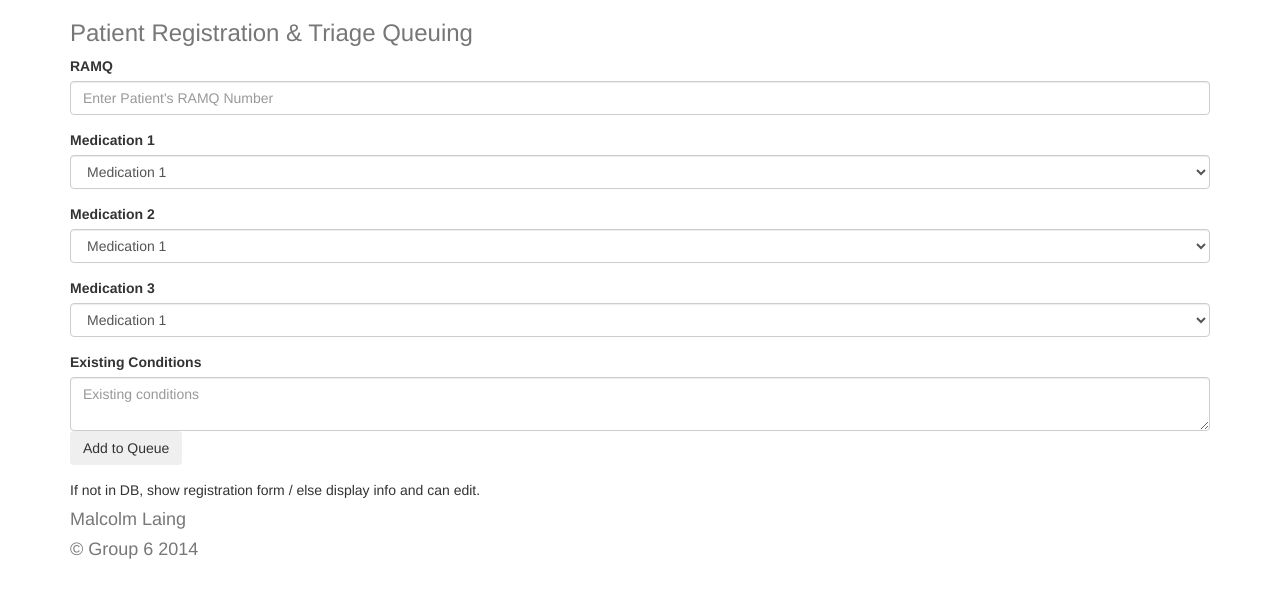
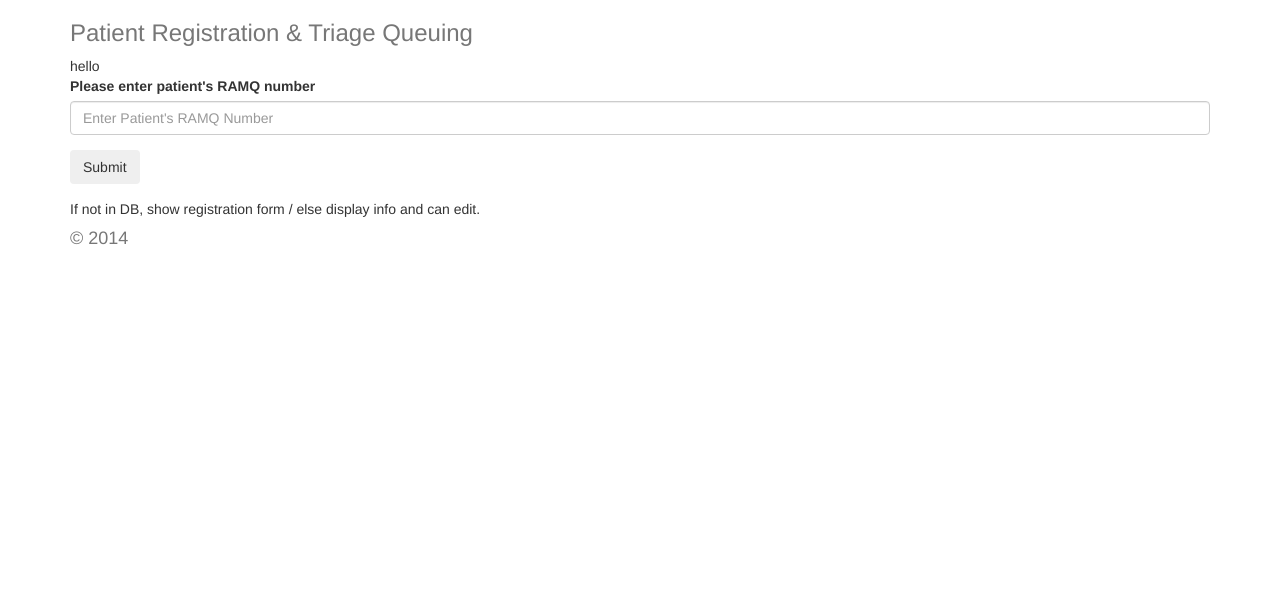
Before and after one commit to robertj456/clinic, a CodeIgniter app: a page that uses application/views/footer.php in a window 1280 px wide. Shown: the top 598 px of the page. Run offline with CodeIgniter, Linux system fonts and the light colour scheme; data that the repository does not hold is empty; some libraries are stand-ins or nearby versions.

```diff
--- a/application/controllers/patientregistration.php
+++ b/application/controllers/patientregistration.php
@@ -1,27 +1,69 @@
-<?php if ( ! defined('BASEPATH')) exit('No direct script access allowed');
+<?php
+if (!defined('BASEPATH'))
+    exit('No direct script access allowed');
 
-class PatientRegistration extends CI_Controller {
+class PatientRegistration extends CI_Controller
+{
 
-	function __construct() {
+    function __construct()
+    {
         parent::__construct();
+		$this->load->library('form_validation');
+
     }
     function index()
     {
-	if ($this->session->userdata('logged_in')) {
+        if (!$this->session->userdata('logged_in')) {
+            redirect('login', 'refresh');
+        } else {
+            if ($this->form_validation->run() == FALSE) {
 				$this->show_registration();
-		} else {
-		     redirect('login', 'refresh');
+
+			} else // ramq was correct
+                {
+                echo "correct ramq";
+            }
         }
     }
 
-	function show_registration( ) {
+    function get_patient()
+    {
+        // create instance of user model
 
-		$this->load->view('header');
+        $this->load->model('patient');
+        $ramq    = $this->input->post('ramq');
+        $patient = ($this->patient->findPatient($ramq));
+
+		if (!$patient) {
+		    $this->form_validation->set_message('get_patient', 'No patient found');
+			return false;
+		}
+
+		else {
+			return true;
+		}
+		// here we can show the other fields and populate them.
+    }
+
+    function show_registration()
+    {   $this->load->helper(array(
+            'form',
+            'url'
+        ));
+
+        $this->form_validation->set_rules('ramq', 'RAMQ', 'trim|required|xss_clean|callback_get_patient');
+
+        $headerData = array(
+            'title' => 'CQS - Patient Registration'
+        );
+
+        $this->load->view('header', $headerData);
         $this->load->view('patient_registration_view');
         $this->load->view('footer');
     }
 
-	function logout() {
+    function logout()
+    {
         $this->session->unset_userdata('logged_in');
         session_destroy();
         redirect('login', 'refresh');
--- a/application/views/footer.php
+++ b/application/views/footer.php
@@ -1,5 +1,5 @@
 		<div class="footer">
-		<h4 class ="text-muted">&copy; Group 6 2014</h4>
+		<h4 class ="text-muted">&copy; 2014</h4>
 		</div>
 
 	<!-- end container -->
--- a/application/views/login_view.php
+++ b/application/views/login_view.php
@@ -9,7 +9,7 @@
 			<h2> <small class="text-muted">Please enter your credentials below</small></h2>
 
 				<?php echo form_error('password'); ?>
-				<?php echo (form_error('username')); ?>
+				<?php echo form_error('username'); ?>
 
 				<?php echo form_open('login'); ?>
 
--- a/application/views/patient_registration_view.php
+++ b/application/views/patient_registration_view.php
@@ -1,14 +1,19 @@
 		<div class="header"><h3 class="text-muted">Patient Registration & Triage Queuing</h3>
 		<!-- end header -->
 		</div>
+    <?php echo validation_errors(); ?>
+		<?php echo 'hello'; ?>
+		<?php echo form_open('patientregistration'); ?>
+
 
 		<div class="form" role="form">
 			<div class="form-group">
-				<label for="inputRAMQ">RAMQ</label>
+				<label for="inputRAMQ">Please enter patient's RAMQ number</label>
+				<input type="text" class="form-control" name="ramq" id="ramq" placeholder="Enter Patient's RAMQ Number">
 
-				<input type="text" class="form-control" id="username" placeholder="Enter Patient's RAMQ Number">
 			</div>
 
+			<!--
 			<div class="form-group">
 				<label for="selectMedication">Medication 1</label>
 						<select class="form-control" id="select1">
@@ -46,15 +51,11 @@
 				<label for="inputConditions">Existing Conditions</label>
 						<textarea class="form-control" id="conditions" placeholder="Existing conditions"></textarea>
 			</div>
-
+		-->
 			  <div class="form-group">
-					<button type="submit" class="btn" value="Submit">Add to Queue</button>
+					<button type="submit" class="btn" value="Submit">Submit</button>
 				</div>
 
-		</form>
+
 
 						If not in DB, show registration form / else display info and can edit.
-
-		<div class="footer">
-		<h4 class ="text-muted">Malcolm Laing</h4>
-		</div>
```
Also changed, not shown: application/controllers/login.php (+20 -69 lines), application/models/patient.php (added, +20 -0 lines), application/models/user.php (+27 -3 lines). Lines whose indentation alone changed are shown as unchanged.
